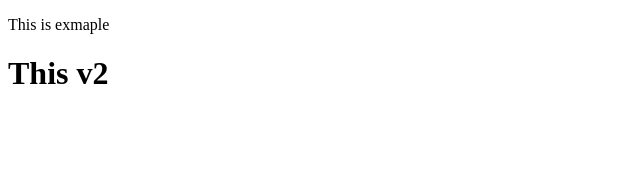
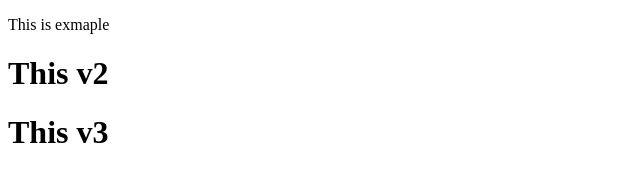
Before and after one commit to Vishv56/NewRepoExample, a plain HTML site: page index.html in a window 1280 px wide. Shown: the whole page, without its empty margins (0-640 px from the left). Drawn offline with Linux system fonts and the light colour scheme.

Commit message:
this is v3

```diff
--- a/index.html
+++ b/index.html
@@ -8,5 +8,6 @@
 <body>
     <p> This is exmaple</p>
     <h1>This v2</h1>
+    <h1>This v3</h1>
 </body>
 </html>
```
